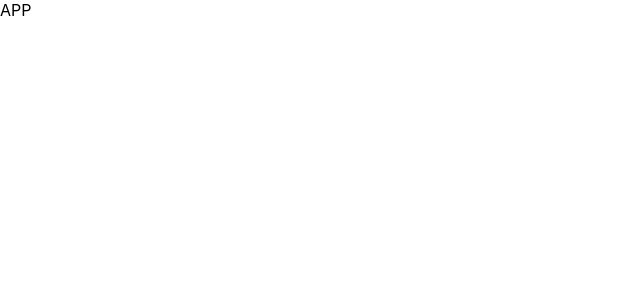
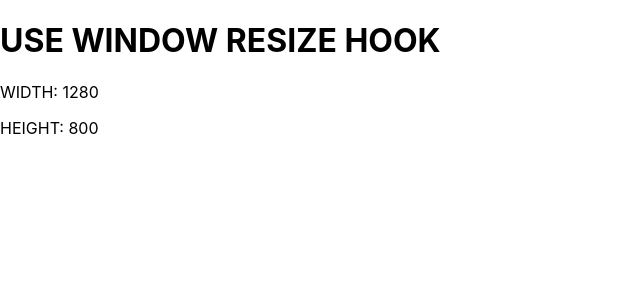
Before and after one commit to firoliyos/React-UseWindowResize-Hook, a React (Create React App) app in the folder use-window-resize/: page / in a window 1280 px wide. Shown: the top 300 px of the page, without its empty margins (0-640 px from the left). Built offline with nearby package versions, Linux system fonts and the light colour scheme.

Commit message:
call-index.jsx-again-in-App.js

```diff
--- a/use-window-resize/src/App.js
+++ b/use-window-resize/src/App.js
@@ -2,7 +2,7 @@ import UseWindowResizeTest from './components/test'
 function App() {
   return (
     <div className="App">
-    APP
+    <UseWindowResizeTest />
     </div>
   );
 }
```
